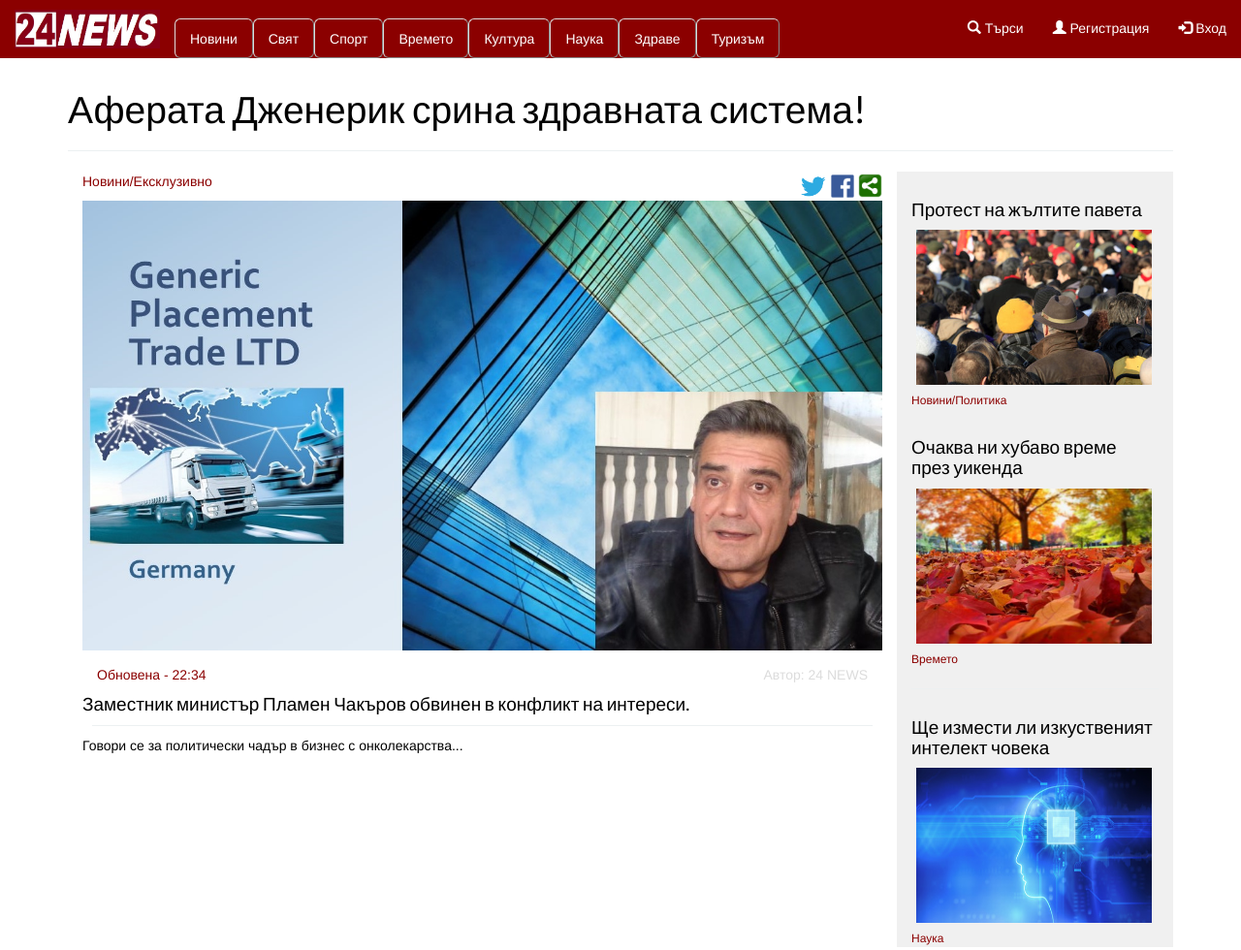
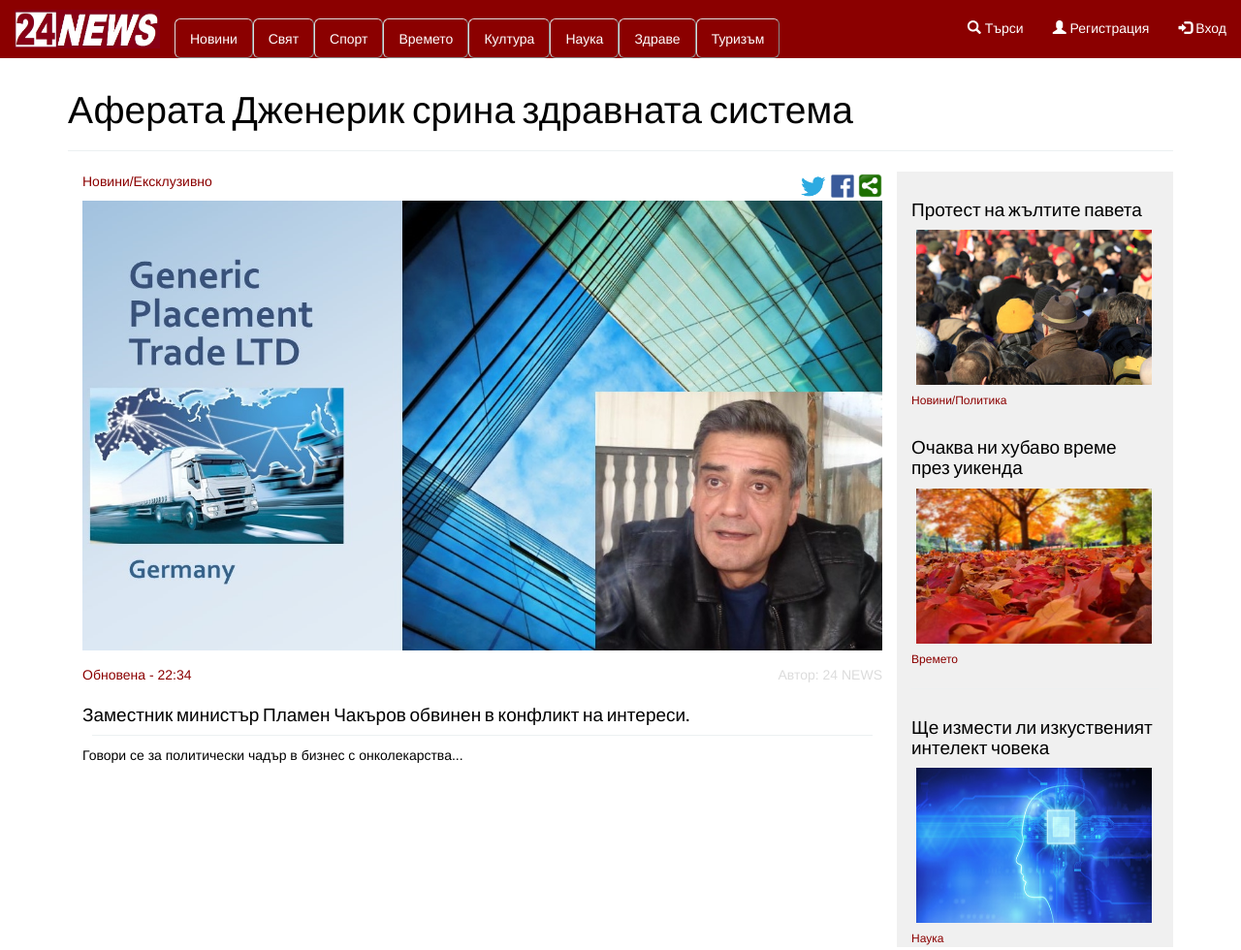
Before and after one commit to Avanguarde/Avanguarde.github.io, a plain HTML site: page index.html in a window 1280 px wide. Shown: the top 980 px of the page at 97% size. Drawn offline with Linux system fonts and the light colour scheme.

Commit message:
correction in index.html

```diff
--- a/index.html
+++ b/index.html
@@ -45,7 +45,7 @@
 <main>
     <div class="container">
         <div>
-            <p><h1>Аферата Дженерик срина здравната система!</h1></p>
+            <p><h1>Аферата Дженерик срина здравната система</h1></p>
             <hr>
         </div>
 
@@ -62,14 +62,14 @@
                 </div>
             </div>
             <div>
-                <img class="img-responsive" style="float: left; margin-right: 10px; margin-bottom: 15px" src="src/afair1.jpg">
+                <img class="img-responsive" style="float: left; margin-right: 10px; margin-bottom: 15px" src="./src/afair1.jpg">
                 <br>
             </div>
-            <div class="col-sm-12">
-                <div class="pull-left">
+            <div class="row">
+                <div class="pull-left" style="margin-left: 15px">
                     <p style="color: darkred">Обновена - 22:34</p>
                 </div>
-                <div class="pull-right">
+                <div class="pull-right" style="margin-right: 15px">
                     <p style="color: #DCDCDC">Автор: 24 NEWS</p>
                 </div>
             </div>
```
